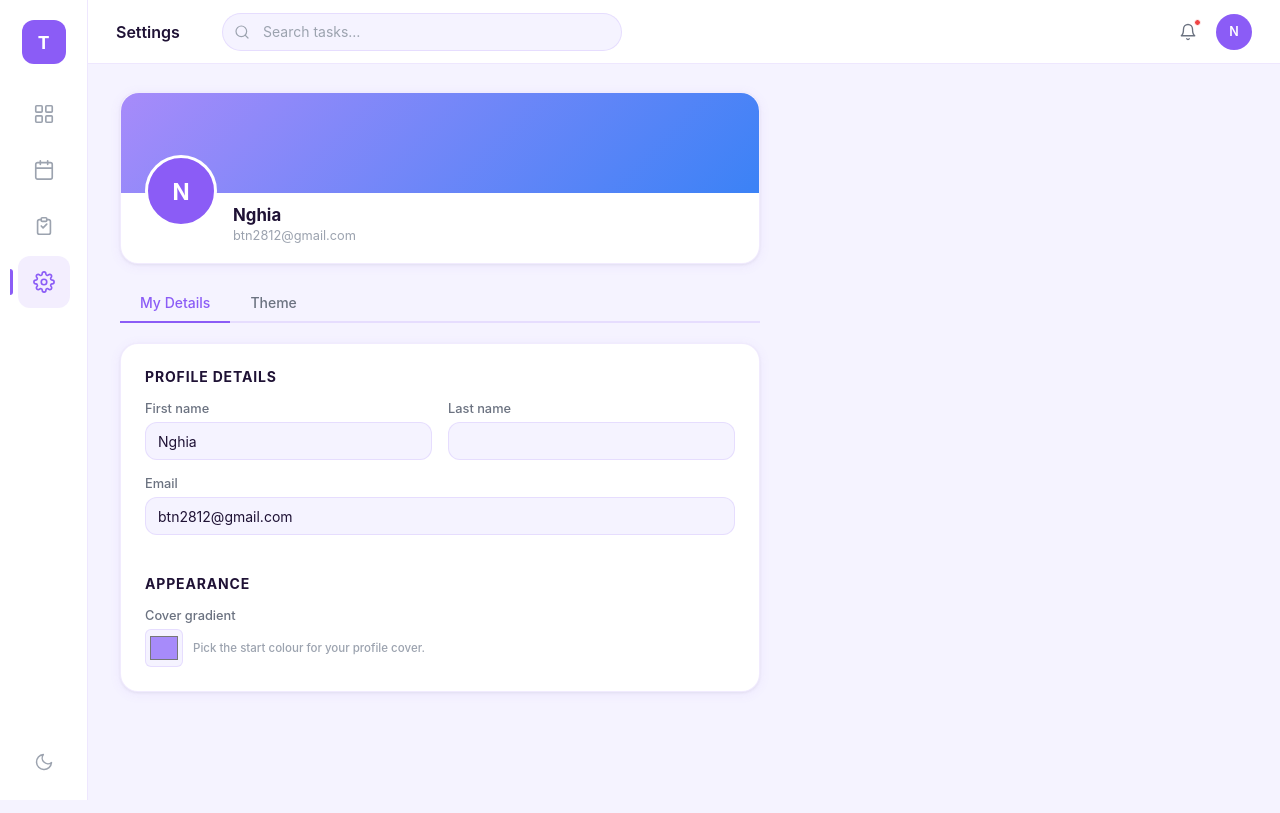
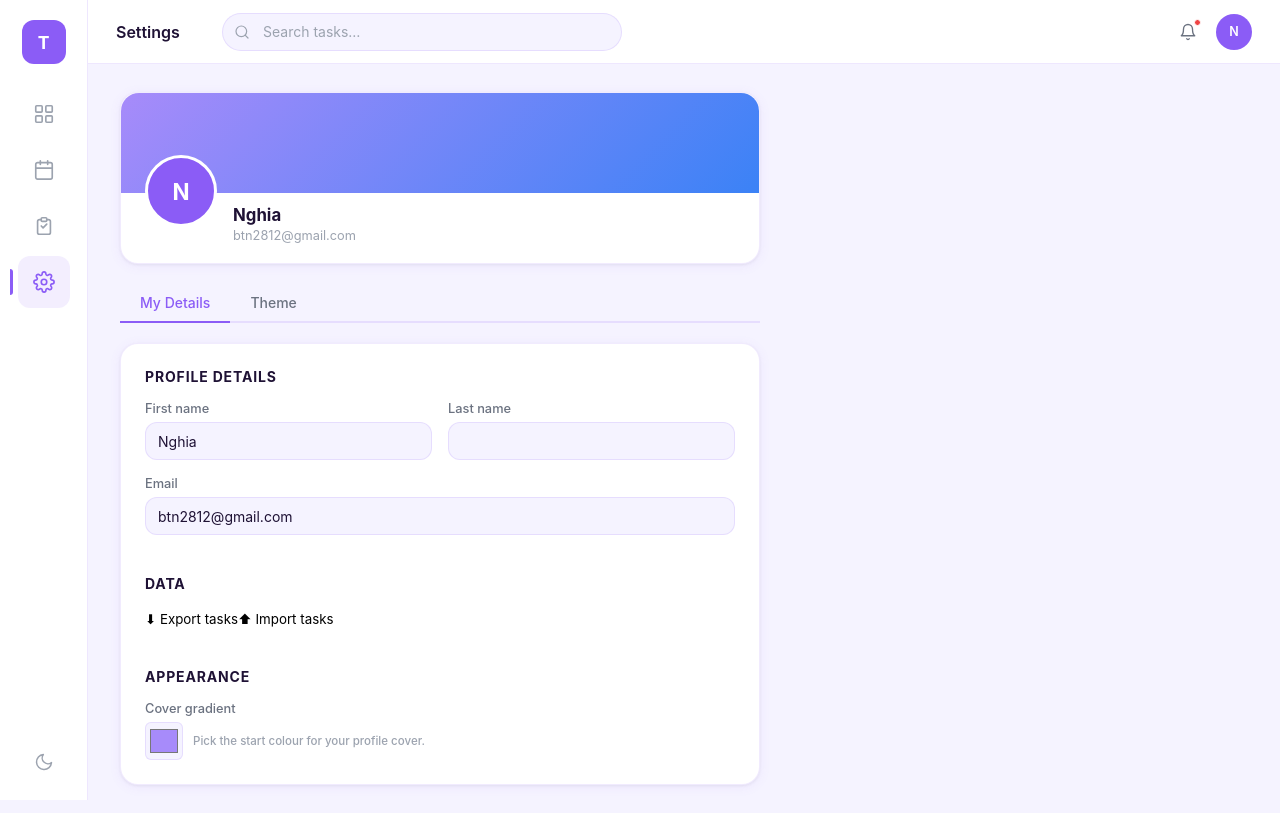
Before and after one commit to ziu222/react-todo, a React (Vite) app in the folder to-do app/: page /settings in a window 1280 px wide. Built offline with nearby package versions, Linux system fonts and the light colour scheme.

Commit message:
feat(settings): add JSON import/export to Settings page

```diff
--- a/to-do app/src/pages/SettingsPage.tsx
+++ b/to-do app/src/pages/SettingsPage.tsx
@@ -1,5 +1,7 @@
-import { useState } from 'react'
+import { useState, useRef } from 'react'
 import { useUserContext } from '../app/UserContext'
+import { useTodosContext } from '../app/TodosContext'
+import { loadTodos, isValidTodo } from '../features/todos/api/storage'
 import ProfileBanner from '../components/settings/ProfileBanner'
 import ThemeSelector from '../components/settings/ThemeSelector'
 import './SettingsPage.css'
@@ -9,6 +11,36 @@ type Tab = 'details' | 'theme'
 export default function SettingsPage() {
   const [tab, setTab] = useState<Tab>('details')
   const { user, setFirstName, setLastName, setEmail, setCoverColor } = useUserContext()
+  const { importTodos } = useTodosContext()
+  const importInputRef = useRef<HTMLInputElement>(null)
+  const [importMsg, setImportMsg] = useState('')
+
+  function handleExport() {
+    const todos = loadTodos() ?? []
+    const blob = new Blob([JSON.stringify(todos, null, 2)], { type: 'application/json' })
+    const url = URL.createObjectURL(blob)
+    const a = document.createElement('a')
+    a.href = url
+    a.download = `todos-${new Date().toISOString().split('T')[0]}.json`
+    a.click()
+    URL.revokeObjectURL(url)
+  }
+
+  function handleImportFile(file: File) {
+    const reader = new FileReader()
+    reader.onload = e => {
+      try {
+        const raw = JSON.parse(e.target?.result as string)
+        if (!Array.isArray(raw)) throw new Error()
+        const valid = raw.filter(isValidTodo)
+        importTodos(valid)
+        setImportMsg(`Imported ${valid.length} task${valid.length !== 1 ? 's' : ''}.`)
+      } catch {
+        setImportMsg('Invalid backup file — no tasks imported.')
+      }
+    }
+    reader.readAsText(file)
+  }
 
   return (
     <div className="settings-page">
@@ -70,6 +102,24 @@ export default function SettingsPage() {
               />
             </label>
 
+            <h3 className="settings-section-title" style={{ marginTop: 24 }}>Data</h3>
+            <div className="settings-data-row">
+              <button className="settings-data-btn" onClick={handleExport}>
+                ⬇ Export tasks
+              </button>
+              <button className="settings-data-btn" onClick={() => importInputRef.current?.click()}>
+                ⬆ Import tasks
+              </button>
+              <input
+                ref={importInputRef}
+                type="file"
+                accept=".json"
+                className="sr-only"
+                onChange={e => { if (e.target.files?.[0]) handleImportFile(e.target.files[0]); e.target.value = '' }}
+              />
+            </div>
+            {importMsg && <p className="settings-import-msg">{importMsg}</p>}
+
             <h3 className="settings-section-title" style={{ marginTop: 24 }}>Appearance</h3>
             <label className="settings-label">
               Cover gradient
```
